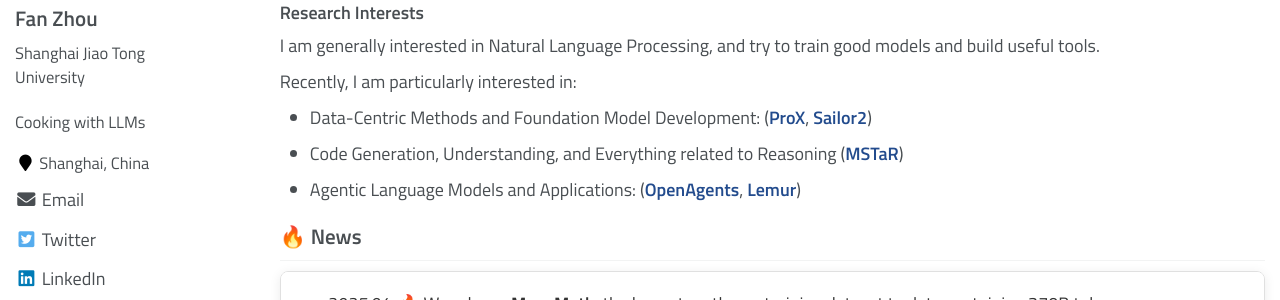
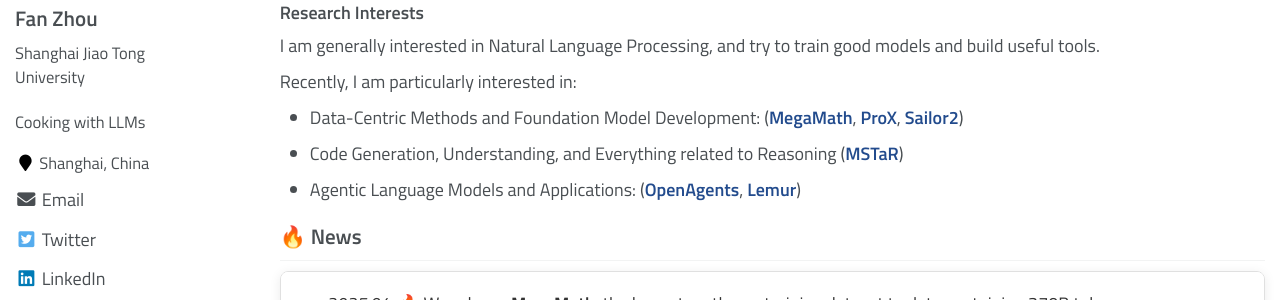
Before and after one commit to koalazf99/koalazf99.github.io, a Jekyll site: the page built from _pages/about.md, in a window 1280 px wide and 900 px high. Shown: the part 270-570 px from the top of the window. Built offline with Jekyll 4.4.1, drawn with Linux system fonts in a browser that asks for light colours; a style sheet for code colours, icons or effects is not loaded.

Commit message:
update research interest

```diff
--- a/_pages/about.md
+++ b/_pages/about.md
@@ -32,7 +32,7 @@
 I am generally interested in Natural Language Processing, and try to train good models and build useful tools.
 
 Recently, I am particularly interested in:
-- Data-Centric Methods and Foundation Model Development: ([**ProX**](https://arxiv.org/abs/2409.17115), [**Sailor2**](https://sea-sailor.github.io/blog/sailor2/))
+- Data-Centric Methods and Foundation Model Development: ([**MegaMath**](https://arxiv.org/abs/2504.02807), [**ProX**](https://arxiv.org/abs/2409.17115), [**Sailor2**](https://sea-sailor.github.io/blog/sailor2/))
 - Code Generation, Understanding, and Everything related to Reasoning ([**MSTaR**](https://arxiv.org/abs/2412.17451))
 - Agentic Language Models and Applications: ([**OpenAgents**](https://github.com/xlang-ai/OpenAgents), [**Lemur**](https://arxiv.org/abs/2310.06830))
 
```
